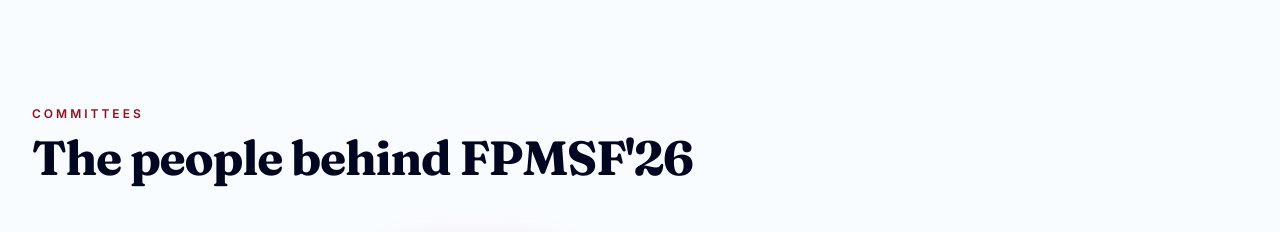
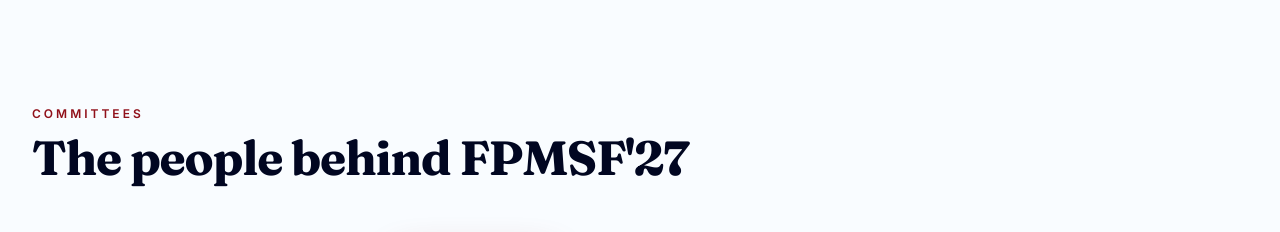
Before and after one commit to yuvraj-makani/FPMSF26-Website, a React (Vite) app: page / in a window 1280 px wide. Shown: the part 5300-5532 px from the top of the page. Built offline with nearby package versions, Linux system fonts and the light colour scheme.

Commit message:
Update committee year

```diff
--- a/src/App.tsx
+++ b/src/App.tsx
@@ -209,7 +209,7 @@ function Home() {
       </Section>
 
       {/* COMMITTEES */}
-      <Section id="committees" eyebrow="Committees" title="The people behind FPMSF'26">
+      <Section id="committees" eyebrow="Committees" title="The people behind FPMSF'27">
         <CommitteeTabs />
       </Section>
 
```
